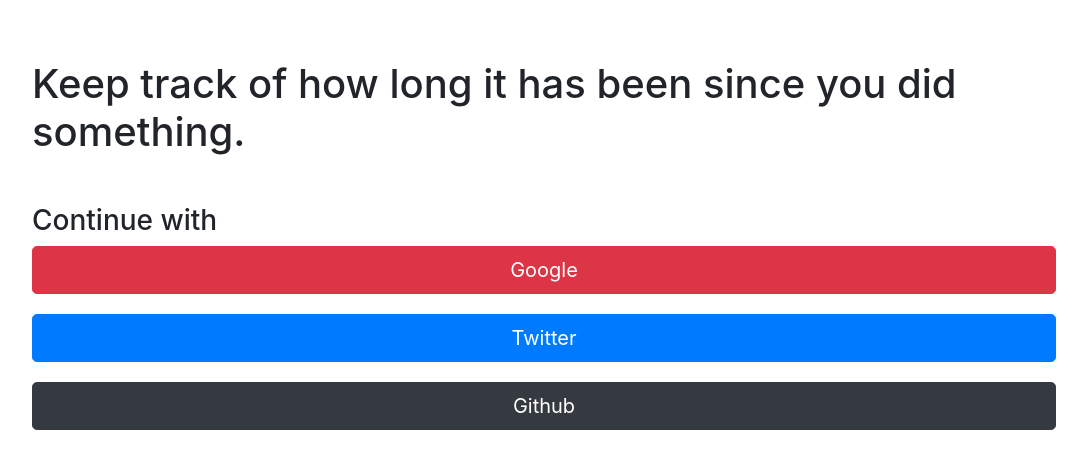
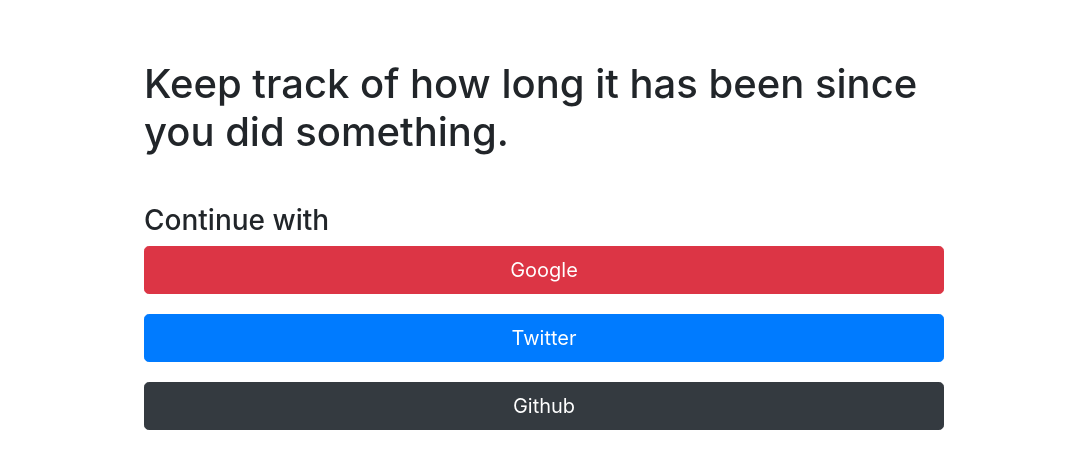
Before and after one commit to aninternetof/since-last, a React (Create React App) app: page / in a window 1280 px wide. Shown: the top 468 px of the page, without its empty margins (96-1183 px from the left). Built offline with nearby package versions, Linux system fonts and the light colour scheme; no server answers.

Commit message:
Bring in Container

```diff
--- a/src/App.js
+++ b/src/App.js
@@ -76,7 +76,9 @@
             />
           </Navbar>
         )}
-        <Container style={{ width: "80%", marginTop: "60px" }}>
+        <Container
+          style={{ width: "80%", maxWidth: "800px", marginTop: "60px" }}
+        >
           {user == null ? (
             <>
               <Row style={{ marginBottom: "40px" }}>
```
